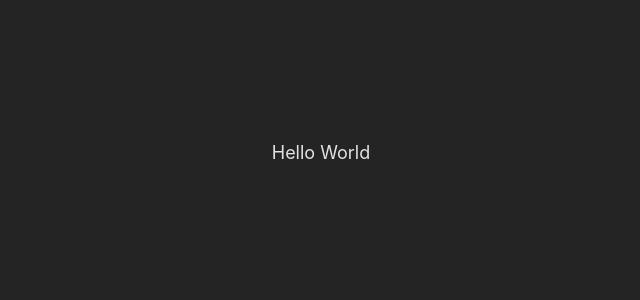
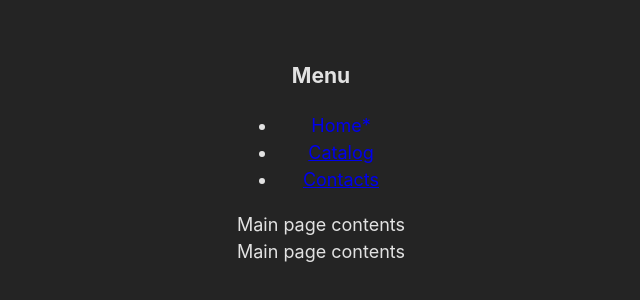
Before and after one commit to dispersionxm/result, a React (Vite) app: page / in a window 1280 px wide. Shown: the part 248-548 px from the top of the page, without its empty margins (319-959 px from the left). Built offline with nearby package versions, Linux system fonts and the light colour scheme.

Commit message:
have finished routing lesson

```diff
--- a/package.json
+++ b/package.json
@@ -11,7 +11,8 @@
   },
   "dependencies": {
     "react": "^18.3.1",
-    "react-dom": "^18.3.1"
+    "react-dom": "^18.3.1",
+    "react-router-dom": "^7.0.2"
   },
   "devDependencies": {
     "@eslint/js": "^9.15.0",
@@ -25,7 +26,7 @@
     "eslint-plugin-react-hooks": "^5.0.0",
     "eslint-plugin-react-refresh": "^0.4.14",
     "globals": "^15.12.0",
-    "prettier": "^3.4.1",
+    "prettier": "^3.4.2",
     "vite": "^6.0.1"
   }
 }
--- a/src/app.jsx
+++ b/src/app.jsx
@@ -1,5 +1,181 @@
+/* eslint-disable react/prop-types */
+import {
+	Routes,
+	Route,
+	NavLink,
+	Outlet,
+	useParams,
+	useNavigate,
+	useRoutes
+} from 'react-router-dom'
 import classes from './app.module.css'
+import { useEffect, useState } from 'react'
+
+const database = {
+	productList: [
+		{ id: 1, name: 'TV' },
+		{ id: 2, name: 'Laptop' },
+		{ id: 3, name: 'phone' }
+	],
+	products: {
+		1: { id: 1, name: 'TV', price: 29900, amount: 15 },
+		2: { id: 2, name: 'Laptop', price: 18400, amount: 18 },
+		3: { id: 3, name: 'phone', price: 13900, amount: 42 }
+	}
+}
+
+const LOADING_TIMEOUT = 3000
+
+const fetchProductList = () => database.productList
+const fetchProduct = id => {
+	return new Promise(resolve => {
+		setTimeout(() => {
+			resolve(database.products[id])
+		}, 2000)
+	})
+}
+
+const MainPage = () => {
+	return <div>Main page contents</div>
+}
+
+const Catalog = () => {
+	return (
+		<div>
+			<h3>Products Catalog</h3>
+
+			<ul>
+				{fetchProductList().map(({ id, name }) => (
+					<li key={id}>
+						<NavLink to={`product/${id}`}>{name}</NavLink>
+					</li>
+				))}
+			</ul>
+
+			<Outlet />
+		</div>
+	)
+}
+
+const ProductNotFound = () => <div>Tакой товар не существует</div>
+
+const ProductLoadError = () => (
+	<div>Oшибка загрузки товара, Попробуйте ещё раз позже</div>
+)
+
+const Product = () => {
+	const [product, setProduct] = useState(null)
+
+	const params = useParams()
+	const navigate = useNavigate()
+
+	useEffect(() => {
+		let isLoadingTimeout = false
+		let isProductLoaded = false
+
+		setTimeout(() => {
+			isLoadingTimeout = true
+
+			if (!isProductLoaded) {
+				navigate('/product-loaded-error', { replace: true })
+			}
+		}, LOADING_TIMEOUT)
+
+		fetchProduct(params.id).then(loadedProduct => {
+			isProductLoaded = true
+
+			if (!isLoadingTimeout) {
+				if (!loadedProduct) {
+					navigate('/product-not-exist')
+					return
+				}
+
+				setProduct(loadedProduct)
+			}
+		})
+	}, [params.id, navigate])
+
+	if (!product) {
+		return null
+	}
+
+	const { name, price, amount } = product
+
+	return (
+		<div>
+			<h3>{name}</h3>
+			<div>Price - {price}</div>
+			<div>Amount - {amount}</div>
+			<NavLink to='inner'>About</NavLink>
+
+			<Outlet />
+		</div>
+	)
+}
+
+const Contacts = () => {
+	return <div>Contacts page contents</div>
+}
+
+const NotFound = () => <div>Tакая страница не существует</div>
+
+const ExtentedLink = ({ to, children }) => (
+	<NavLink to={to}>
+		{({ isActive }) =>
+			isActive ? (
+				<>
+					<span>{children}</span>
+					<span>*</span>
+				</>
+			) : (
+				<span>{children}</span>
+			)
+		}
+	</NavLink>
+)
 
 export const App = () => {
-	return <div className={classes.app}>Hello World</div>
+	const routes = useRoutes([
+		{ path: '/', element: <MainPage /> },
+		{
+			path: '/catalog',
+			element: <Catalog />,
+			children: [
+				{ path: 'product/:id', element: <Product /> },
+				{ path: 'product/:service', element: <Product /> }
+			]
+		}
+	])
+
+	return (
+		<div className={classes.app}>
+			<div>
+				<h3>Menu</h3>
+				<ul>
+					<li>
+						<ExtentedLink to='/'>Home</ExtentedLink>
+					</li>
+					<li>
+						<ExtentedLink to='/catalog'>Catalog</ExtentedLink>
+					</li>
+					<li>
+						<ExtentedLink to='/contacts'>Contacts</ExtentedLink>
+					</li>
+				</ul>
+			</div>
+
+			<Routes>
+				<Route path='/' element={<MainPage />} />
+				<Route path='/catalog' element={<Catalog />}>
+					<Route path='product/:id' element={<Product />} />
+					<Route path='service/:id' element={<Product />} />
+				</Route>
+				<Route path='/contacts' element={<Contacts />} />
+				<Route path='/product-loaded-error' element={<ProductLoadError />} />
+				<Route path='/product-not-exist' element={<ProductNotFound />} />
+				<Route path='*' element={<NotFound />} />
+			</Routes>
+			{routes}
+		</div>
+	)
 }
--- a/src/app.module.css
+++ b/src/app.module.css
@@ -1,3 +1,7 @@
 .app {
-  text-align: center;
+	text-align: center;
 }
+
+:global(.active) {
+	text-decoration: none;
+}
--- a/src/main.jsx
+++ b/src/main.jsx
@@ -1,10 +1,13 @@
 import { StrictMode } from 'react'
 import { createRoot } from 'react-dom/client'
+import { BrowserRouter } from 'react-router-dom'
 import './index.css'
 import { App } from './app.jsx'
 
 createRoot(document.getElementById('root')).render(
 	<StrictMode>
-		<App />
-	</StrictMode>,
+		<BrowserRouter>
+			<App />
+		</BrowserRouter>
+	</StrictMode>
 )
```
Also changed, not shown: src/index.css (indentation only), 2 other files (tests, documents, lock files or other folders).
